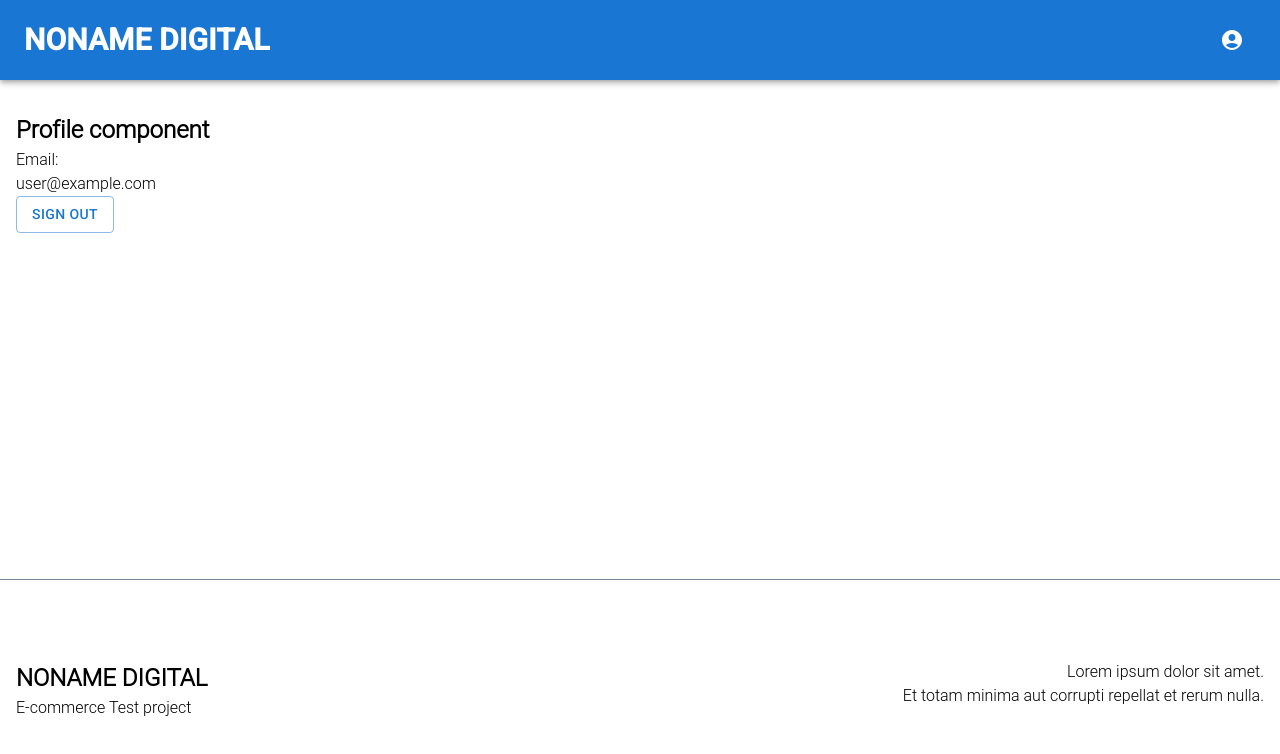
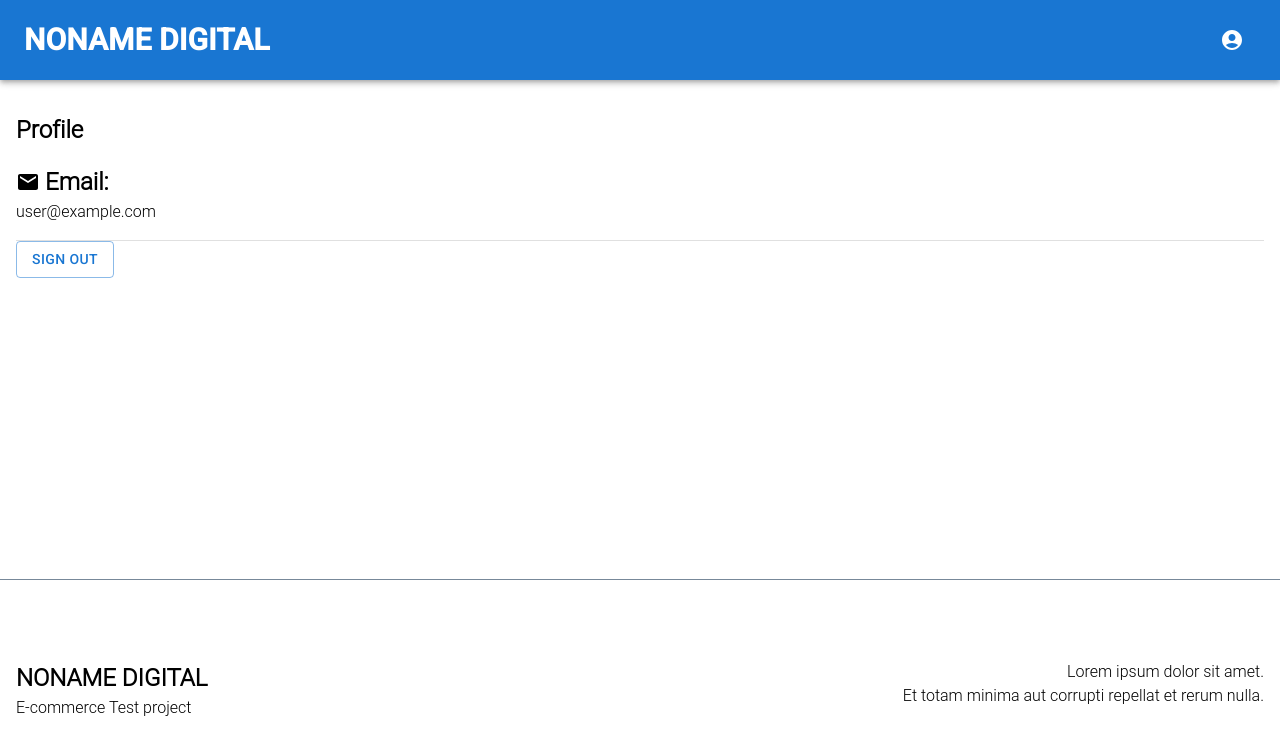
Before and after one commit to maxzhovtyj/noname-test-task, a React (Create React App) app: page /profile in a window 1280 px wide. Shown: the top 754 px of the page. Built offline with nearby package versions, Linux system fonts and the light colour scheme; no server answers; sample sign-in values are in the browser's storage.

Commit message:
profile component ui changed

```diff
--- a/src/components/main/profile/profile.component.js
+++ b/src/components/main/profile/profile.component.js
@@ -1,16 +1,20 @@
 import {userSignOut} from "../../../services/AuthService";
-import {Button} from "@mui/material";
+import {Button, Divider} from "@mui/material";
 import {getAppAuth} from "../../../context/AuthContext";
+import EmailIcon from '@mui/icons-material/Email';
+
+import classes from "./profile.module.css"
 
 function ProfileComponent() {
     const auth = getAppAuth()
 
     return (
         <div>
-            <h2>Profile component</h2>
-            <p>Email:</p>
-            <p>{auth.currentUser.email}</p>
-            <Button onClick={userSignOut} variant={"outlined"}>Sign out</Button>
+            <h2>Profile</h2>
+            <h4 className={classes.emailLabel}><EmailIcon/> Email:</h4>
+            <p className={classes.emailValue}>{auth.currentUser?.email}</p>
+            <Divider/>
+            <Button onClick={userSignOut} className={classes.signOutBtn} variant={"outlined"}>Sign out</Button>
         </div>
     );
 }
--- a/src/components/main/profile/profile.module.css
+++ b/src/components/main/profile/profile.module.css
@@ -0,0 +1,15 @@
+.emailLabel {
+    margin-top: 1rem;
+    display: flex;
+    align-items: center;
+    gap: 5px;
+    font-size: 1.5rem;
+}
+
+.emailValue {
+    margin-bottom: 1rem;
+}
+
+.signOutBtn {
+    margin-top: 1rem;
+}
```
